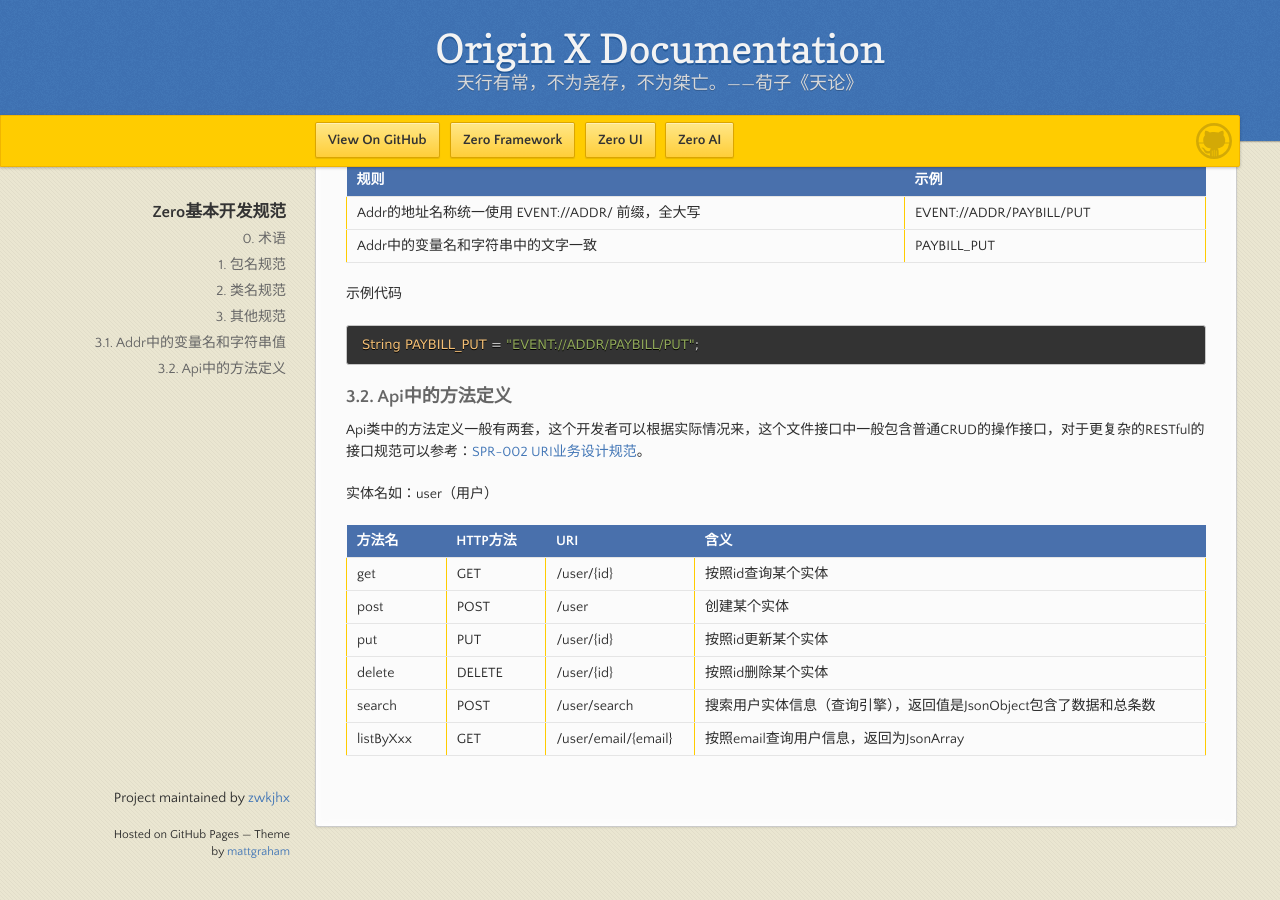
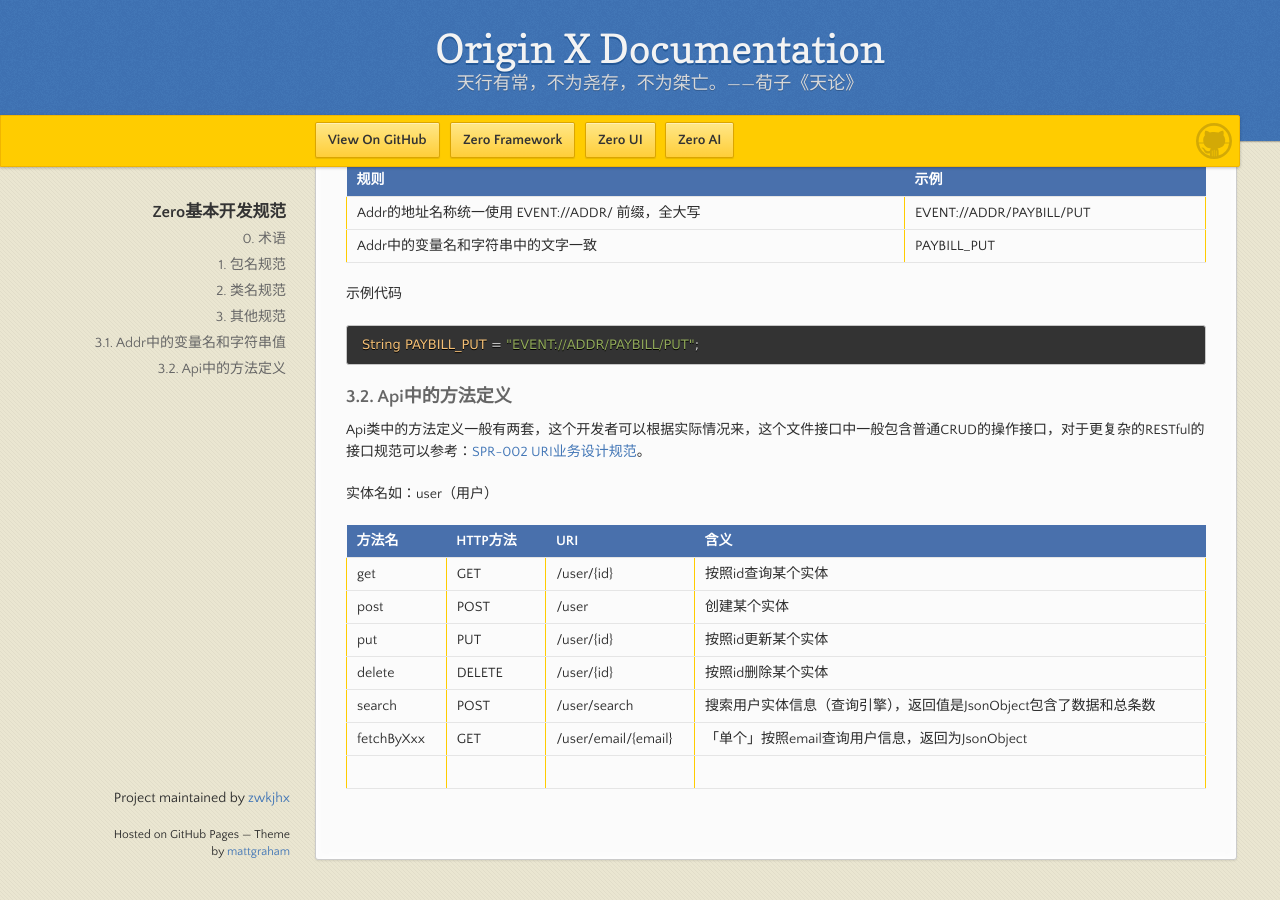
Before and after one commit to zwkjhx/ox-doc, a Jekyll site: the page built from specification/1-zerogui-fan/spc-001-zeroji-ben-kai-fa-gui-fan.md, in a window 1280 px wide and 900 px high, scrolled down 1607 px. Built offline with Jekyll 4.4.1, drawn with Linux system fonts in a browser that asks for light colours; our own code applies the rules of GitHub Pages for plain Markdown files; before the commit the page ends 2474 px from its top, so only the background shows below that.

Commit message:
Updates specification/1-zerogui-fan/spc-001-zeroji-ben-kai-fa-gui-fan.md
Auto commit by GitBook Editor

```diff
--- a/specification/1-zerogui-fan/spc-001-zeroji-ben-kai-fa-gui-fan.md
+++ b/specification/1-zerogui-fan/spc-001-zeroji-ben-kai-fa-gui-fan.md
@@ -69,4 +69,5 @@
 | put | PUT | /user/{id} | 按照id更新某个实体 |
 | delete | DELETE | /user/{id} | 按照id删除某个实体 |
 | search | POST | /user/search | 搜索用户实体信息（查询引擎），返回值是JsonObject包含了数据和总条数 |
-| listByXxx | GET | /user/email/{email} | 按照email查询用户信息，返回为JsonArray |
+| fetchByXxx | GET | /user/email/{email} | 「单个」按照email查询用户信息，返回为JsonObject |
+|  |  |  |  |
```
